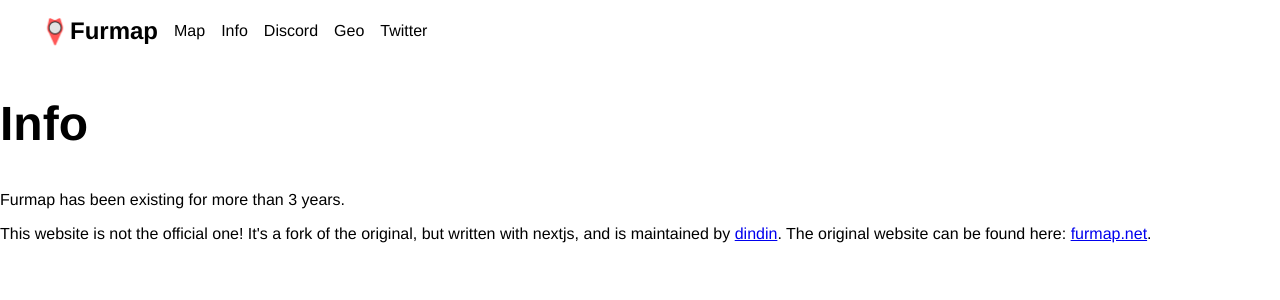
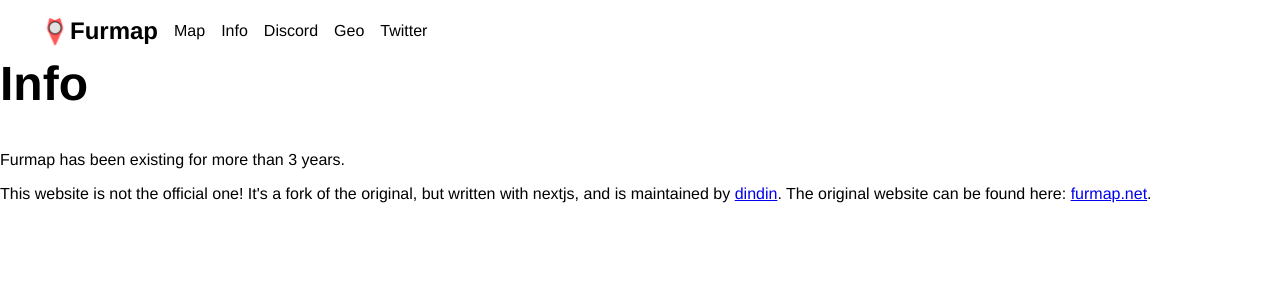
Before and after one commit to dindin-nibnib/furmap, a Next.js app: page /info in a window 1280 px wide. Shown: the top 300 px of the page. Built offline with nearby package versions, Linux system fonts and the light colour scheme.

Commit message:
added register button

```diff
--- a/layouts/root.tsx
+++ b/layouts/root.tsx
@@ -33,7 +33,7 @@ const Root = ({ children }: { children: JSX.Element; }) => {
 				</nav>
 			</header>
 
-			<main>
+			<main style={{ position: "relative" }}>
 				{children}
 			</main>
 		</>
--- a/styles/index.scss
+++ b/styles/index.scss
@@ -39,8 +39,28 @@ body {
     }
 
     main {
-      padding-top: 56px;
+      margin-top: 56px;
       height: 100%;
+
+      .float-abs {
+        position: absolute;
+      }
+
+      .fl-left {
+        left: 0;
+      }
+
+      .fl-right {
+        right: 0;
+      }
+
+      .fl-top {
+        top: 0;
+      }
+
+      .fl-bottom {
+        bottom: 0;
+      }
 
       .margin {
         margin: 8px;
```
Also changed, not shown: pages/index.tsx (+6 -3 lines).
